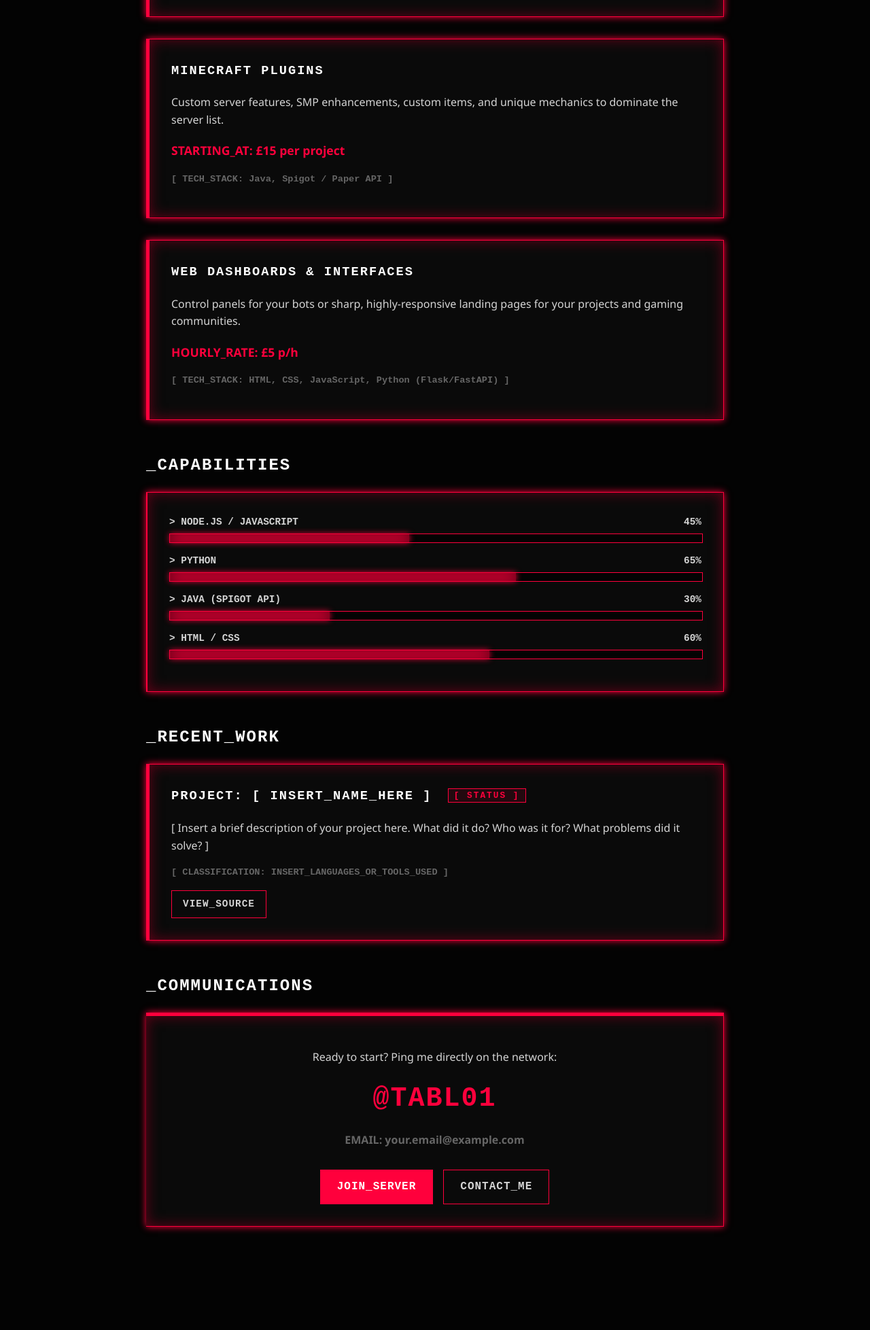
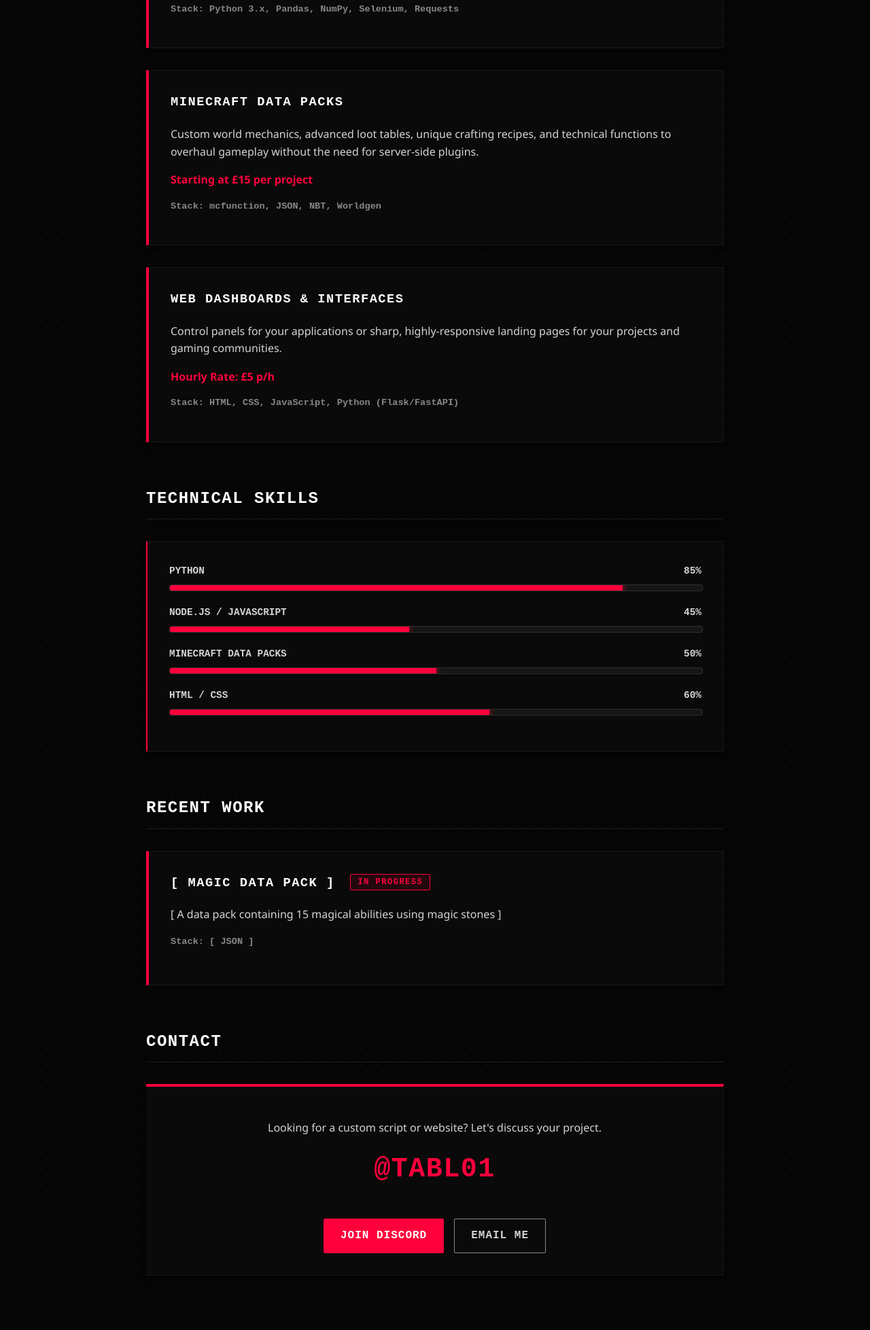
Before and after one commit to tabl01developer-pixel/tabl01developer-pixel.github.io, a plain HTML site: page index.html in a window 1280 px wide. Shown: the part 740-2697 px from the top of the page at 68% size. Before the commit the page ends 2625 px from the top, so only its background shows below. Drawn offline with Linux system fonts and the light colour scheme.

Commit message:
Update index.html

```diff
--- a/index.html
+++ b/index.html
@@ -3,20 +3,20 @@
 <head>
     <meta charset="UTF-8">
     <meta name="viewport" content="width=device-width, initial-scale=1.0">
-    <title>TABL | DEV_TERMINAL</title>
+    <title>TABL | Developer Portfolio</title>
     <style>
         /* Default Aggressive Neon Theme */
         :root {
-            --bg-base: #030303;
+            --bg-base: #050505;
             --bg-panel: #0a0a0a;
             --text-heading: #ffffff;
             --text-main: #d4d4d4;
-            --text-muted: #666666;
+            --text-muted: #888888;
             --accent-red: #ff003c;
             --accent-dark: #660018;
             --border-color: #ff003c;
-            --glow: 0 0 10px var(--accent-red), inset 0 0 20px var(--accent-dark);
-            --nav-bg: rgba(3, 3, 3, 0.95);
+            --glow: 0 0 10px rgba(255, 0, 60, 0.2), inset 0 0 20px rgba(102, 0, 24, 0.1);
+            --nav-bg: rgba(5, 5, 5, 0.95);
         }
 
         /* Brutalist Light Mode */
@@ -36,6 +36,8 @@
         body {
             font-family: 'Segoe UI', Tahoma, Geneva, Verdana, sans-serif;
             background-color: var(--bg-base);
+            background-image: radial-gradient(rgba(255,255,255,0.05) 1px, transparent 1px);
+            background-size: 24px 24px;
             color: var(--text-main);
             line-height: 1.6;
             margin: 0;
@@ -44,17 +46,19 @@
             transition: background-color 0.3s, color 0.3s;
         }
 
-        /* Terminal/Tech Headers */
+        body.light-mode {
+            background-image: radial-gradient(rgba(0,0,0,0.05) 1px, transparent 1px);
+        }
+
         h1, h2, h3, .brand, .dropbtn {
             font-family: 'Courier New', Courier, monospace;
             text-transform: uppercase;
-            letter-spacing: 2px;
+            letter-spacing: 1.5px;
             color: var(--text-heading);
             margin-top: 0;
             transition: color 0.3s;
         }
 
-        /* Dropdown Navigation */
         nav {
             position: sticky;
             top: 0;
@@ -62,7 +66,7 @@
             border-bottom: 2px solid var(--accent-red);
             z-index: 1000;
             padding: 1rem 0;
-            box-shadow: var(--glow);
+            backdrop-filter: blur(5px);
             transition: background 0.3s, box-shadow 0.3s;
         }
         .nav-container {
@@ -76,16 +80,16 @@
         .brand {
             font-size: 1.5rem;
             font-weight: bold;
-            color: var(--accent-red);
-            text-shadow: 1px 1px 0px var(--border-color);
+            color: var(--text-heading);
+            letter-spacing: 3px;
         }
+        .brand span { color: var(--accent-red); }
 
-        /* Dropdown CSS */
         .dropdown { position: relative; display: inline-block; }
         .dropbtn {
             background-color: transparent;
-            padding: 10px 15px;
-            font-size: 1rem;
+            padding: 8px 15px;
+            font-size: 0.9rem;
             font-weight: bold;
             border: 1px solid var(--border-color);
             cursor: pointer;
@@ -94,7 +98,7 @@
         .dropdown:hover .dropbtn {
             background-color: var(--accent-red);
             color: #ffffff;
-            box-shadow: var(--glow);
+            box-shadow: 0 0 10px var(--accent-red);
             border-color: var(--accent-red);
         }
         .dropdown-content {
@@ -102,7 +106,7 @@
             position: absolute;
             right: 0;
             background-color: var(--bg-panel);
-            min-width: 220px;
+            min-width: 200px;
             border: 1px solid var(--border-color);
             border-top: none;
             box-shadow: 0 8px 16px rgba(0,0,0,0.8);
@@ -119,7 +123,7 @@
             width: 100%;
             text-align: left;
             font-family: 'Courier New', Courier, monospace;
-            font-size: 1rem;
+            font-size: 0.9rem;
             font-weight: bold;
             cursor: pointer;
             transition: background 0.2s, padding-left 0.2s, color 0.2s;
@@ -131,54 +135,54 @@
         }
         .dropdown:hover .dropdown-content { display: block; }
 
-        /* Header */
         header {
-            background: radial-gradient(circle at center, var(--accent-dark) 0%, var(--bg-base) 70%);
-            padding: 5rem 2rem;
+            background: radial-gradient(circle at center, rgba(102, 0, 24, 0.3) 0%, transparent 70%);
+            padding: 6rem 2rem;
             text-align: center;
             border-bottom: 1px solid var(--border-color);
         }
-        header h1 { font-size: 3rem; text-shadow: 2px 2px 0px var(--accent-red); }
-        header p { font-size: 1.2rem; color: var(--text-muted); font-weight: bold; }
+        header h1 { font-size: 3.5rem; text-shadow: 2px 2px 0px rgba(255,0,60,0.3); margin-bottom: 10px; }
+        header p { font-size: 1.2rem; color: var(--text-muted); font-family: 'Courier New', Courier, monospace; }
 
-        /* Container & Sharp Cards */
         .container { max-width: 850px; margin: auto; padding: 3rem 2rem; }
         .card {
             background: var(--bg-panel);
             padding: 2rem;
             margin-bottom: 2rem;
-            border: 1px solid var(--border-color);
-            border-left: 5px solid var(--accent-red);
-            transition: transform 0.2s ease, border-color 0.2s ease, box-shadow 0.3s;
-            box-shadow: var(--glow);
+            border: 1px solid rgba(255, 255, 255, 0.05);
+            border-left: 4px solid var(--accent-red);
+            transition: transform 0.3s ease, border-color 0.3s ease, box-shadow 0.3s ease;
+            box-shadow: 0 4px 6px rgba(0,0,0,0.3);
         }
         .card:hover {
-            transform: translateX(10px);
+            transform: translateY(-5px);
             border-color: var(--accent-red);
+            box-shadow: 0 10px 20px rgba(255, 0, 60, 0.15), inset 0 0 15px rgba(255, 0, 60, 0.05);
         }
+        body.light-mode .card { border-color: rgba(0,0,0,0.1); border-left-color: var(--accent-red); }
+        body.light-mode .card:hover { border-color: var(--accent-red); box-shadow: 8px 8px 0px rgba(0,0,0,0.15); transform: translate(-4px, -4px); }
 
-        /* Typography & Badges */
-        .price-tag { color: var(--accent-red); font-weight: bold; font-size: 1.1rem; }
+        .price-tag { color: var(--accent-red); font-weight: bold; font-size: 1rem; margin-bottom: 5px; }
         .tech { font-size: 0.85rem; color: var(--text-muted); font-family: 'Courier New', Courier, monospace; margin-top: 15px; font-weight: bold; }
         .badge {
             background: rgba(255, 0, 60, 0.1);
             border: 1px solid var(--accent-red);
             color: var(--accent-red);
-            padding: 2px 8px;
-            font-size: 0.8rem;
+            padding: 4px 10px;
+            font-size: 0.75rem;
             vertical-align: middle;
             margin-left: 10px;
             font-weight: bold;
             font-family: 'Courier New', Courier, monospace;
+            border-radius: 2px;
         }
 
-        /* Progress Bars */
-        .skill-group { margin-bottom: 15px; }
-        .skill-header { display: flex; justify-content: space-between; font-family: 'Courier New', Courier, monospace; font-weight: bold; margin-bottom: 5px; font-size: 0.9rem; }
-        .skill-track { width: 100%; background-color: var(--bg-base); border: 1px solid var(--border-color); height: 12px; position: relative; }
-        .skill-fill { background-color: var(--accent-red); height: 100%; box-shadow: var(--glow); transition: width 1s ease-in-out; width: 0; } /* Starts at 0 for animation */
+        .skill-group { margin-bottom: 20px; }
+        .skill-header { display: flex; justify-content: space-between; font-family: 'Courier New', Courier, monospace; font-weight: bold; margin-bottom: 8px; font-size: 0.9rem; }
+        .skill-track { width: 100%; background-color: rgba(255,255,255,0.05); border: 1px solid rgba(255,255,255,0.1); height: 8px; position: relative; border-radius: 4px; overflow: hidden; }
+        body.light-mode .skill-track { background-color: rgba(0,0,0,0.05); border-color: rgba(0,0,0,0.1); }
+        .skill-fill { background-color: var(--accent-red); height: 100%; box-shadow: 0 0 10px var(--accent-red); transition: width 1s cubic-bezier(0.4, 0, 0.2, 1); width: 0; }
 
-        /* Buttons */
         .btn {
             display: inline-block;
             background: var(--accent-red);
@@ -191,16 +195,17 @@
             letter-spacing: 1px;
             transition: all 0.2s;
             border: 1px solid var(--accent-red);
+            border-radius: 2px;
         }
         .btn:hover {
             background: transparent;
             color: var(--accent-red);
-            box-shadow: inset 0 0 15px var(--accent-dark);
+            box-shadow: 0 0 15px rgba(255, 0, 60, 0.3);
         }
         .btn-outline {
             background: transparent;
             color: var(--text-main);
-            border: 1px solid var(--border-color);
+            border: 1px solid var(--text-muted);
         }
         .btn-outline:hover {
             border-color: var(--accent-red);
@@ -208,23 +213,24 @@
             box-shadow: none;
         }
 
-        /* Utility */
         .highlight { color: var(--accent-red); }
+        h2 { border-bottom: 1px solid rgba(255,255,255,0.1); padding-bottom: 10px; margin-bottom: 2rem; }
+        body.light-mode h2 { border-bottom-color: rgba(0,0,0,0.1); }
     </style>
 </head>
 <body>
 
 <nav>
     <div class="nav-container">
-        <div class="brand">SYS.TABL_</div>
+        <div class="brand">TABL<span>.DEV</span></div>
         <div class="dropdown">
-            <button class="dropbtn">MENU_ ▼</button>
+            <button class="dropbtn">MENU ▼</button>
             <div class="dropdown-content">
-                <a href="#services">>> SERVICES</a>
-                <a href="#skills">>> CAPABILITIES</a>
-                <a href="#work">>> DEPLOYMENTS</a>
-                <a href="#contact">>> CONTACT</a>
-                <button id="themeToggle">>> LIGHT_MODE</button>
+                <a href="#services">SERVICES</a>
+                <a href="#skills">SKILLS</a>
+                <a href="#work">RECENT WORK</a>
+                <a href="#contact">CONTACT</a>
+                <button id="themeToggle">LIGHT MODE</button>
             </div>
         </div>
     </div>
@@ -232,112 +238,102 @@
 
 <header>
     <h1>TABL <span class="highlight">//</span> DEV</h1>
-    <p>EXECUTING: Custom Discord Bots | Web Dashboards | Minecraft Plugins</p>
+    <p>Specializing in Python Programming, Web Dashboards & Minecraft Data Packs</p>
 </header>
 
 <div class="container">
-    <h2 id="services">_ACTIVE_SERVICES</h2>
+    <h2 id="services">Services</h2>
 
     <div class="card">
-        <h3>Discord Bot Development</h3>
-        <p>Custom bots built exactly to your server's specifications. From advanced moderation suites to complex economy systems and API integrations.</p>
-        <p class="price-tag">STARTING_AT: £15 per project</p>
-        <p class="tech">[ TECH_STACK: Node.js, Discord.js, Python, Discord.py ]</p>
+        <h3>Python Programming</h3>
+        <p>General-purpose automation, data processing scripts, and custom software solutions tailored to your workflow. Focused on clean, efficient, and readable code.</p>
+        <p class="price-tag">Starting at £15 per project</p>
+        <p class="tech">Stack: Python 3.x, Pandas, NumPy, Selenium, Requests</p>
     </div>
 
     <div class="card">
-        <h3>Minecraft Plugins</h3>
-        <p>Custom server features, SMP enhancements, custom items, and unique mechanics to dominate the server list.</p>
-        <p class="price-tag">STARTING_AT: £15 per project</p>
-        <p class="tech">[ TECH_STACK: Java, Spigot / Paper API ]</p>
+        <h3>Minecraft Data Packs</h3>
+        <p>Custom world mechanics, advanced loot tables, unique crafting recipes, and technical functions to overhaul gameplay without the need for server-side plugins.</p>
+        <p class="price-tag">Starting at £15 per project</p>
+        <p class="tech">Stack: mcfunction, JSON, NBT, Worldgen</p>
     </div>
 
     <div class="card">
         <h3>Web Dashboards & Interfaces</h3>
-        <p>Control panels for your bots or sharp, highly-responsive landing pages for your projects and gaming communities.</p>
-        <p class="price-tag">HOURLY_RATE: £5 p/h</p>
-        <p class="tech">[ TECH_STACK: HTML, CSS, JavaScript, Python (Flask/FastAPI) ]</p>
+        <p>Control panels for your applications or sharp, highly-responsive landing pages for your projects and gaming communities.</p>
+        <p class="price-tag">Hourly Rate: £5 p/h</p>
+        <p class="tech">Stack: HTML, CSS, JavaScript, Python (Flask/FastAPI)</p>
     </div>
 
-    <h2 id="skills" style="margin-top: 3rem;">_CAPABILITIES</h2>
+    <h2 id="skills" style="margin-top: 4rem;">Technical Skills</h2>
     <div class="card" style="border-left-width: 2px;">
 
-        <div class="skill-group" data-skill="45">
-            <div class="skill-header"><span>> NODE.JS / JAVASCRIPT</span> <span class="skill-percent"></span></div>
+        <div class="skill-group" data-skill="85">
+            <div class="skill-header"><span>PYTHON</span> <span class="skill-percent"></span></div>
             <div class="skill-track"><div class="skill-fill"></div></div>
         </div>
 
-        <div class="skill-group" data-skill="65">
-            <div class="skill-header"><span>> PYTHON</span> <span class="skill-percent"></span></div>
+        <div class="skill-group" data-skill="45">
+            <div class="skill-header"><span>NODE.JS / JAVASCRIPT</span> <span class="skill-percent"></span></div>
             <div class="skill-track"><div class="skill-fill"></div></div>
         </div>
 
-        <div class="skill-group" data-skill="30">
-            <div class="skill-header"><span>> JAVA (SPIGOT API)</span> <span class="skill-percent"></span></div>
+        <div class="skill-group" data-skill="50">
+            <div class="skill-header"><span>MINECRAFT DATA PACKS</span> <span class="skill-percent"></span></div>
             <div class="skill-track"><div class="skill-fill"></div></div>
         </div>
 
         <div class="skill-group" data-skill="60">
-            <div class="skill-header"><span>> HTML / CSS</span> <span class="skill-percent"></span></div>
+            <div class="skill-header"><span>HTML / CSS</span> <span class="skill-percent"></span></div>
             <div class="skill-track"><div class="skill-fill"></div></div>
         </div>
 
     </div>
 
-    <h2 id="work" style="margin-top: 3rem;">_RECENT_WORK</h2>
+    <h2 id="work" style="margin-top: 4rem;">Recent Work</h2>
     <div class="card">
-        <h3>PROJECT: [ INSERT_NAME_HERE ] <span class="badge">[ STATUS ]</span></h3>
-        <p>[ Insert a brief description of your project here. What did it do? Who was it for? What problems did it solve? ]</p>
-        <p class="tech">[ CLASSIFICATION: INSERT_LANGUAGES_OR_TOOLS_USED ]</p>
-        <div style="margin-top: 15px;">
-            <a href="#" class="btn btn-outline" style="padding: 8px 16px; font-size: 0.9rem;">VIEW_SOURCE</a>
+        <h3>[ Magic Data Pack ] <span class="badge">In Progress</span></h3>
+        <p>[ A data pack containing 15 magical abilities using magic stones ]</p>
+        <p class="tech">Stack: [ JSON ]</p>
+        <div style="margin-top: 20px;">
         </div>
     </div>
 
-    <h2 id="contact" style="margin-top: 3rem;">_COMMUNICATIONS</h2>
-    <div class="card" style="border-left: none; border-top: 5px solid var(--accent-red); text-align: center;">
-        <p>Ready to start? Ping me directly on the network:</p>
+    <h2 id="contact" style="margin-top: 4rem;">Contact</h2>
+    <div class="card" style="border-left: none; border-top: 4px solid var(--accent-red); text-align: center;">
+        <p>Looking for a custom script or website? Let's discuss your project.</p>
 
-        <h2 class="highlight" style="font-size: 2.5rem; margin: 10px 0;">@tabl01</h2>
-        <p style="color: var(--text-muted); font-weight: bold;">EMAIL: your.email@example.com</p>
+        <h2 class="highlight" style="font-size: 2.5rem; margin: 15px 0; border: none;">@tabl01</h2>
 
         <div style="margin-top: 30px; display: flex; justify-content: center; gap: 15px; flex-wrap: wrap;">
-            <a href="https://discord.gg/UJgWSCrJqf" class="btn" target="_blank">JOIN_SERVER</a>
-            <a href="tabl01.developer@gmail.com" class="btn btn-outline">CONTACT_ME</a>
+            <a href="https://discord.gg/UJgWSCrJqf" class="btn" target="_blank">Join Discord</a>
+            <a href="mailto:tabl01.developer@gmail.com" class="btn btn-outline">Email Me</a>
         </div>
     </div>
 </div>
 
 <script>
-    // Light/Dark Mode Toggle
     const themeToggle = document.getElementById('themeToggle');
     themeToggle.addEventListener('click', () => {
         document.body.classList.toggle('light-mode');
 
         if (document.body.classList.contains('light-mode')) {
-            themeToggle.innerText = ">> DARK_MODE";
+            themeToggle.innerText = "DARK MODE";
         } else {
-            themeToggle.innerText = ">> LIGHT_MODE";
+            themeToggle.innerText = "LIGHT MODE";
         }
     });
 
-    // Auto-Calculate Progress Bars
-    // This script reads the data-skill attribute and fills out the text and bar width automatically
     document.addEventListener("DOMContentLoaded", () => {
         const skills = document.querySelectorAll('.skill-group');
 
-        // Add a tiny delay so the bars animate in on load (looks much cooler)
         setTimeout(() => {
             skills.forEach(skill => {
                 const percent = skill.getAttribute('data-skill');
-
-                // Inject the text (e.g., "90%")
                 skill.querySelector('.skill-percent').innerText = percent + '%';
-
-                // Set the width of the red bar
                 skill.querySelector('.skill-fill').style.width = percent + '%';
             });
-        }, 100);
+        }, 150);
     });
 </script>
 
```
